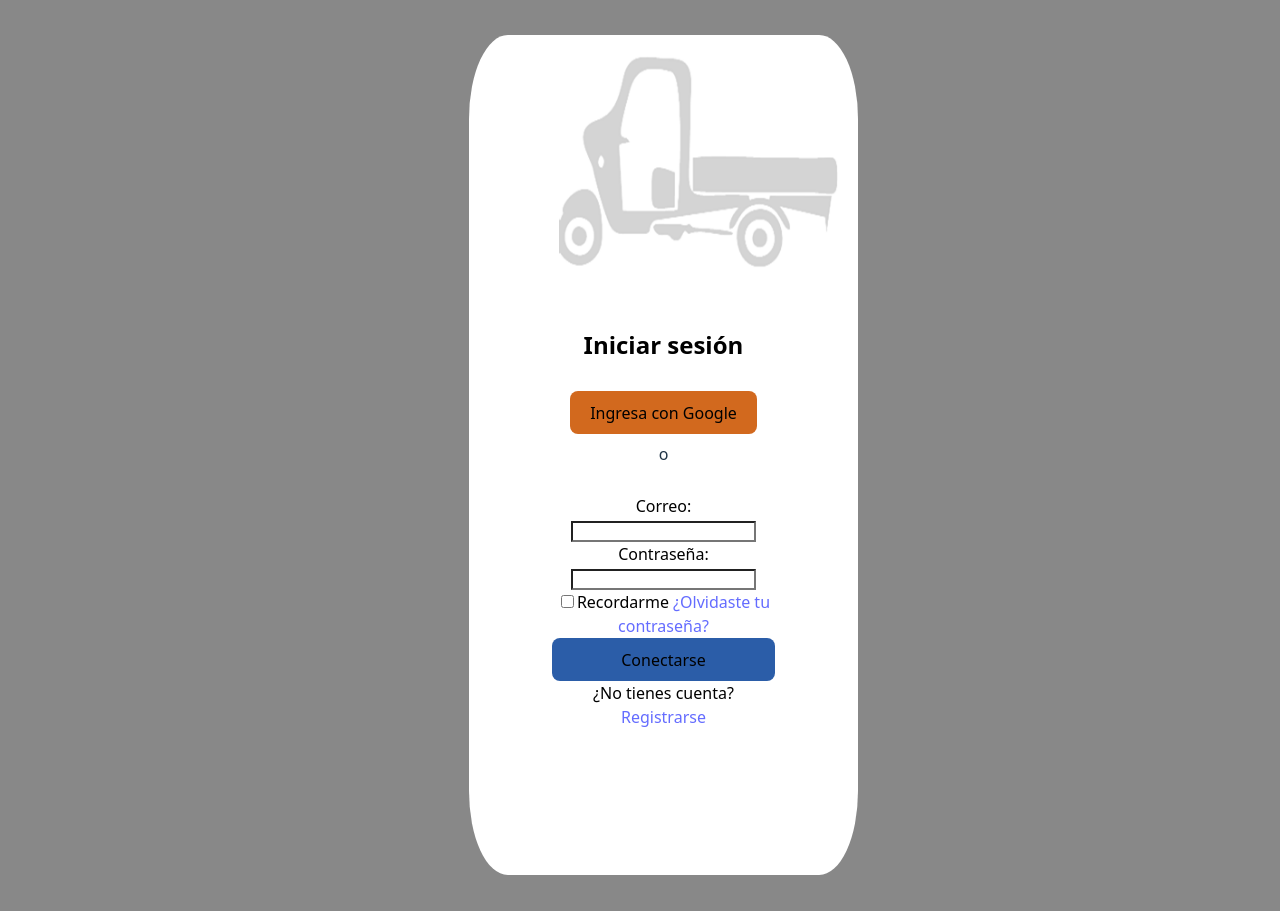
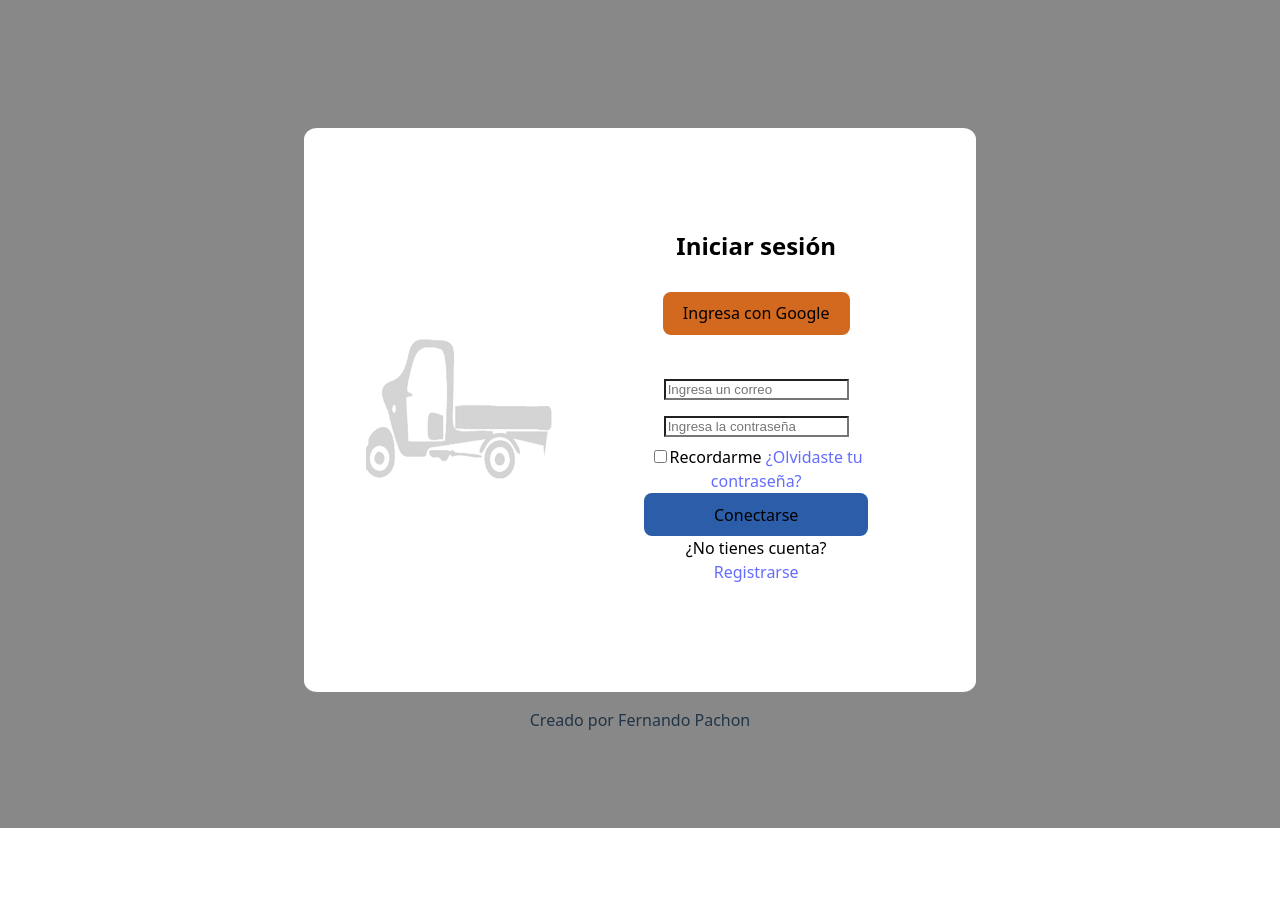
Before and after one commit to FernandoPachon/motocapp-react, a React (Vite) app: page /login in a window 1280 px wide. After the commit the page ends 828 px from the top, so only its background shows below. Built offline with nearby package versions, Linux system fonts and the light colour scheme.

Commit message:
add:correccion de estilos y tamaños, add evento btn

```diff
--- a/src/App.css
+++ b/src/App.css
@@ -1,12 +1,16 @@
-body{
+body {
   background-color: #888;
+  display: flex;
+  justify-content: center;
 }
+
 #root {
-  max-width: 1280px;
-  margin: 0 auto;
-  padding: 2rem;
+  max-width: 200vw;
   text-align: center;
-  background-color: #888;
+  margin-top: 15vh;
+  margin-bottom: 10vh;
+  margin-left: 5vw;
+  margin-right: 5vw;
 }
 
 .logo {
@@ -47,26 +51,51 @@ body{
 .read-the-docs {
   color: #888;
 }
-#h2{
+
+#h2 {
   color: black;
 }
-#social{
+
+#social {
   background-color: chocolate;
   margin: 0.5rem;
 }
-#social:active{
+
+#social:active {
   background-color: #3367d6;
 }
+
 .main-container {
-  background-color: #fff;
-  border-radius: 10%;
-  margin: 1%;
-  padding: 1rem;
+  background-color: white;
+  border-radius: 2%;
+  display: flex;
+  flex-direction: column;
+  justify-content: center;
+  border-color: #2b5da8;
+  height: 100%;
+  margin: 1vh;
+  width: 50vw;
+  padding: 2vh;
+}
+
+.main-container--login {
   display: flex;
   flex-direction: row;
-  border-color: #2b5da8;
+  background-color: white;
+  border-radius: 2%;
+  height: 100%;
+  margin: 1vh;
+  width: 50vw;
+  padding: 2vh;
 }
-
+.main-register{
+  display: flex;
+  flex-direction: row;
+}
+.container-input{
+  display: flex;
+  justify-content: center;
+}
 .container-form {
   display: flex;
   flex-direction: column;
@@ -77,6 +106,7 @@ body{
   display: flex;
   align-items: center;
   justify-content: flex-end;
+  width: 40%;
 }
 
 .input-form--container {
@@ -84,74 +114,97 @@ body{
   flex-direction: column;
   margin: 10%;
 }
-#button{
+
+#button {
   background-color: #2b5da8;
 }
-#button:active{
+
+#button:active {
   background-color: #3367d6;
 }
-label{
+
+label {
   color: black;
 }
-#input-login{
+
+#input-login {
   background-color: #fff;
   color: black;
+  margin: 1vh;
 }
-#checkbox{
-  background-color: #2b5da8;;
-}
-.info-container{
-  font-weight: bold;
-  display: flex;
-  height: auto;
-  width: 50%;
-  color: black;
-}
-.main-container {
-  display: flex;
-  flex-direction: column;
-  min-height: 100vh;
-  padding: 20px;
-  width: 100%;
+
+#checkbox {
+  background-color: #2b5da8;
+  ;
 }
 
 .info-container {
   font-weight: bold;
-  width: 100%;
-  margin-bottom: 20px;
+  display: flex;
+  height: auto;
+  width: 70%;
+  color: black;
 }
 
 .info-user {
   display: flex;
-  flex-direction: column;
-  align-items: flex-start;
+  flex-direction: row align-items: flex-start;
   gap: 10px;
 }
 
 .content-wrapper {
   display: flex;
   flex-direction: column;
-  flex-wrap: wrap;
   gap: 20px;
   width: 100%;
 }
 
+.main-map {
+  display: flex;
+  width: 100%;
+}
+
 .map-container {
+  display: flex;
   flex: 2;
-  min-width: 300px;
+  width: 100%;
+  flex-direction: column;
+  align-content: space-between;
+  justify-content: center;
+  align-items: center;
+  margin: auto;
 }
 
 #cliente-map {
+  margin: auto;
+  display: flex;
+  justify-content: center;
   width: 100%;
-  height: 400px;
+  height: 70vh;
   border-radius: 8px;
-  box-shadow: 0 2px 4px rgba(0,0,0,0.1);
+  box-shadow: 0 2px 4px rgba(0, 0, 0, 0.1);
+}
+
+.controls {
+  display: flex;
+  flex-direction: column;
+  justify-content: center;
+  margin: 4vh;
+  padding: 1vh;
+  height: 5vh;
+}
+
+.inputMap {
+  margin: 1vh;
+  max-width: 50vw;
+  min-width: 20vw;
 }
 
 .form-container {
+  display: flex;
   flex: 1;
   min-width: 250px;
-  margin-top: 15%;
+  justify-content: center;
 }
 
 .form-solicitud {
@@ -161,7 +214,9 @@ label{
   padding: 20px;
   background: #f8f9fa;
   border-radius: 8px;
-  box-shadow: 0 2px 4px rgba(0,0,0,0.1);
+  box-shadow: 0 2px 4px rgba(0, 0, 0, 0.1);
+  width: 50%;
+  justify-content: center;
 }
 
 .logout-btn {
@@ -178,7 +233,8 @@ label{
   background: #cc0000;
 }
 
-select, .button {
+select,
+.button {
   padding: 10px 15px;
   border-radius: 4px;
   border: 1px solid #ddd;
--- a/src/Login.jsx
+++ b/src/Login.jsx
@@ -4,7 +4,9 @@ import "./App.css";
 import PopupGoogle from './PopupGoogle';
 
 const Login = () => {
-
+  const btnEvent=()=>{
+    alert("Esta funcion esta desabilitada, ingresa con google")
+  }
   const handleGoogleSuccess = (data) => {
     console.log("Usuario autenticado:", data.user.displayName);
     sessionStorage.setItem('user', JSON.stringify(data.user));
@@ -19,7 +21,7 @@ const Login = () => {
 
   return (
     <>
-      <div className="main-container">
+      <div className="main-container--login">
         <div className="container-logo">
           <img src="src/assets/LogoMotocarro.png" alt="" width="80%" />
         </div>
@@ -31,23 +33,20 @@ const Login = () => {
               onError={handleGoogleError}
             />
           </div>
-          <div className="separator">o</div>
-          <div>
+          <div className='container-input'>
             <form action="" className="input-form--container">
               <label >
-                Correo:
-                <input type="email" id="input-login" />
+                <input type="email" id="input-login" placeholder='Ingresa un correo' />
               </label>
               <label >
-                Contraseña:
-                <input type="password" id="input-login" />
+                <input type="password" id="input-login" placeholder='Ingresa la contraseña'/>
               </label>
               <label >
                 <input type="checkbox" id="checkbox" />
                 Recordarme
                 <a href=""> ¿Olvidaste tu contraseña?</a>
               </label>
-              <button id="button">Conectarse</button>
+              <button id="button" onClick={btnEvent}>Conectarse</button>
               <label htmlFor="">
                 ¿No tienes cuenta?
                 <Link to="/Register">Registrarse</Link>
@@ -56,7 +55,7 @@ const Login = () => {
           </div>
         </div>
       </div>
-
+<p>Creado por Fernando Pachon</p>
     </>
   )
 }
--- a/src/MapaGoogle.jsx
+++ b/src/MapaGoogle.jsx
@@ -144,8 +144,10 @@ const MapaGoogle = () => {
   };
 
   return (
+    <div className='main-map'>
+
       <div className="map-container">
-      <div ref={mapRef} id="cliente-map"  />
+        <div ref={mapRef} id="cliente-map" />
 
         <div className="controls">
           <input
@@ -153,16 +155,21 @@ const MapaGoogle = () => {
             type="text"
             placeholder="Origen"
             id="origen"
+            className='inputMap'
           />
           <input
             ref={destinoRef}
             type="text"
             placeholder="Destino"
             id="destino"
+            className='inputMap'
           />
           <button onClick={calcularRuta}>Calcular Ruta</button>
         </div>
       </div>
+    </div>
+
+
   );
 };
 
--- a/src/Register.jsx
+++ b/src/Register.jsx
@@ -4,7 +4,9 @@ import "./App.css";
 import PopupGoogle from './PopupGoogle';
 
 const Register = () => {
-
+    const btnEvent = () => {
+        alert("Esta funcion esta desabilitada, ingresa con google")
+    }
     const handleGoogleSuccess = (data) => {
         console.log("Usuario autenticado:", data.user.displayName);
         sessionStorage.setItem('user', JSON.stringify(data.user));
@@ -19,6 +21,7 @@ const Register = () => {
     return (
         <>
             <div className="main-container">
+                <div className='main-register'>
                     <div className="container-logo">
                         <img src="src\assets\LogoMotocarro.png" alt="" width="80%" />
                     </div>
@@ -33,15 +36,12 @@ const Register = () => {
                         <div>
                             <form action="" className="input-form--container">
                                 <label htmlFor="">
-                                Nombre Completo:
                                     <input placeholder="Tu nombre" type="text" id="input-login" />
                                 </label>
                                 <label htmlFor="">
-                                Correo:
                                     <input placeholder="Tu email" type="email" id="input-login" />
                                 </label>
                                 <label htmlFor="">
-                                Contraseña:
                                     <input placeholder="crea una contraseña" type="password" id="input-login" />
                                 </label>
                                 <label htmlFor="">
@@ -49,7 +49,7 @@ const Register = () => {
                                     Acepto los
                                     <a href=""> terminos y condiciones</a>
                                 </label>
-                            <button id="button">Registrarse</button>
+                                <button id="button" onClick={btnEvent}>Registrarse</button>
 
                                 <label htmlFor="">
                                     ¿Ya estas registrado?
@@ -58,7 +58,10 @@ const Register = () => {
                             </form>
                         </div>
                     </div>
+                </div>
+
             </div >
+            <p>Creado por Fernando Pachon</p>
         </>
     )
 }
--- a/src/dashboard.jsx
+++ b/src/dashboard.jsx
@@ -23,26 +23,29 @@ const dashboard = () => {
                 <div className='info-container'>
                     {userData && (
                         <div className='info-user'>
-                            <p>Bienvenido {userData.displayName}</p>
-                            <img
+
+                            <div><img
                                 src={userData.photoURL}
                                 alt="Foto de perfil"
                                 width="100"
                                 style={{ borderRadius: "50%" }}
-                            />
-                            <button
-                                onClick={handleOnClick}
-                                className="logout-btn"
-                            >
-                                Cerrar sesión
-                            </button>
+                            /></div>
+                            <div><p>Bienvenido {userData.displayName}</p>
+
+                                <button
+                                    onClick={handleOnClick}
+                                    className="logout-btn"
+                                >
+                                    Cerrar sesión
+                                </button></div>
                         </div>
+
                     )}
                 </div>
 
                 <div className="content-wrapper">
                     <div className="map-container">
-                        <div id="cliente-map" className="cliente-map">
+                        <div >
                             <MapaGoogle />
                         </div>
                     </div>
@@ -61,6 +64,7 @@ const dashboard = () => {
                     </div>
                 </div>
             </div>
+            <p>Creado por Fernando Pachon</p>
         </>
     )
 }
```
Lines whose indentation alone changed are shown as unchanged.
